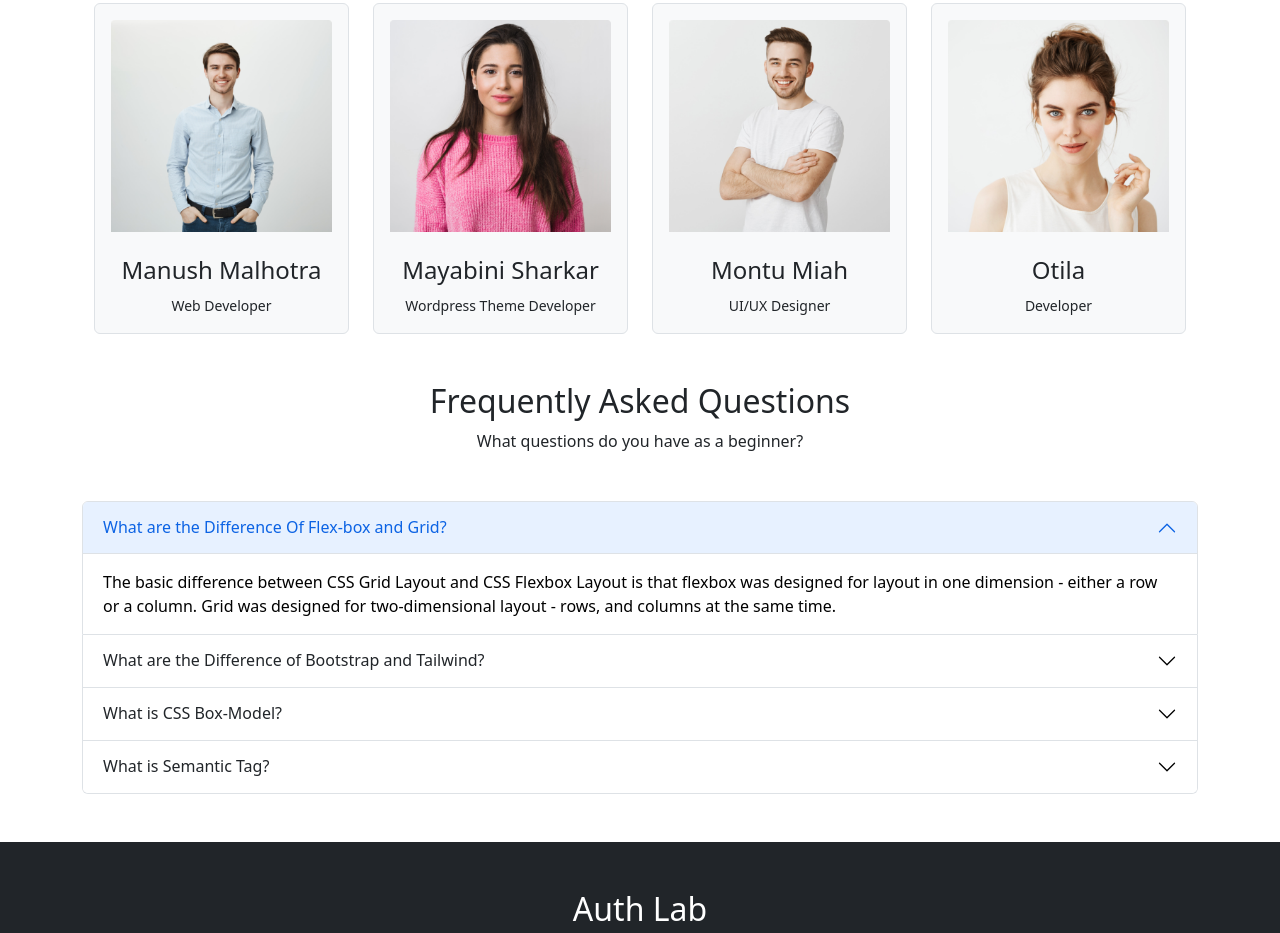
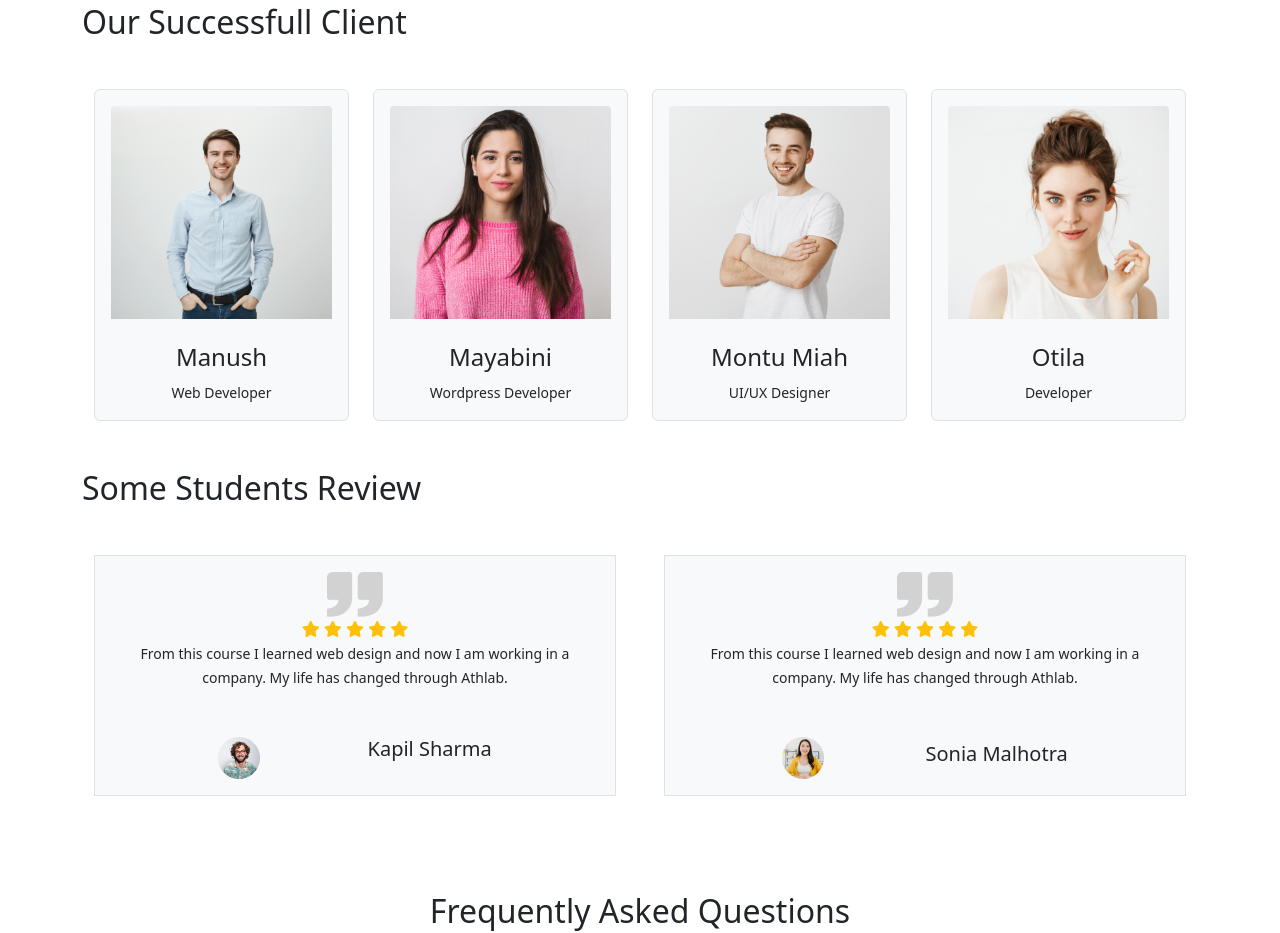
Before and after one commit to sayedsafi2000/Assignment-2, a plain HTML site: page index.html in a window 1280 px wide. Shown: the part 2693-3626 px from the top of the page. Drawn offline with nearby package versions, Linux system fonts and the light colour scheme.

Commit message:
finishing

```diff
--- a/index.html
+++ b/index.html
@@ -8,6 +8,7 @@
     <link href="https://cdn.jsdelivr.net/npm/bootstrap@5.2.0/dist/css/bootstrap.min.css" rel="stylesheet"
         integrity="sha384-gH2yIJqKdNHPEq0n4Mqa/HGKIhSkIHeL5AyhkYV8i59U5AR6csBvApHHNl/vI1Bx" crossorigin="anonymous">
     <script src="https://kit.fontawesome.com/43a19712b1.js" crossorigin="anonymous"></script>
+    <link rel="stylesheet" href="style.css">
 </head>
 
 <body>
@@ -147,7 +148,7 @@
                     </div>
                     <div class="d-flex flex-column justify-content-center ">
                         <h3 class="text-start">Gamming Development | C#</h3>
-                        <p class="text-start">C# Programming – Unity Game Development Certification (Coursera) </p>
+                        <p class="text-start">C# Programming Unity Game Development Certification (Coursera) </p>
                         <small class="text-start fw-bold">Price : 20$</small>
                     </div>
                 </div>
@@ -174,7 +175,7 @@
                 </div>
             </div>
             <div>
-                <button class="btn btn-info text-white w-25 py-2 mt-4 mb-4 w-25">See More Courses</button>
+                <button class="btn btn-info text-white  py-2 mt-4 mb-4 ">See More Courses</button>
             </div>
 
         </div>
@@ -237,21 +238,22 @@
     <!-- End This Sectioon -->
 
     <!-- Successfull Students  -->
-    <section class="container">
+    <section class="container mt-5">
+        <h2 class="mb-5">Our Successfull Client</h2>
         <div class="container text-center" id="Success">
             <div class="row g-4">
                 <div class="col-12 col-md-6 col-lg-3 ">
                     <div class="p-3 border bg-light rounded-2">
                         <img class="img-fluid" src="images/student/student-1.png" alt="">
-                        <h4 class="mt-4">Manush Malhotra</h4>
+                        <h4 class="mt-4">Manush</h4>
                         <small>Web Developer</small>
                     </div>
                 </div>
                 <div class="col-12 col-md-6 col-lg-3 ">
                     <div class="p-3 border bg-light rounded-2">
                         <img class="img-fluid" src="images/student/student-2.png" alt="">
-                        <h4 class="mt-4">Mayabini Sharkar</h4>
-                        <small>Wordpress Theme Developer</small>
+                        <h4 class="mt-4">Mayabini </h4>
+                        <small>Wordpress Developer</small>
                     </div>
                 </div>
                 <div class="col-12 col-md-6 col-lg-3 ">
@@ -271,8 +273,58 @@
             </div>
         </div>
     </section>
+    <!-- feedback  -->
+    <section class="container mt-5">
+        <h2>Some Students Review</h2>
+        <div class="container overflow-hidden text-center my-5">
 
+            <div class="row gx-5">
+                <div class="col-12 col-md-12 col-lg-6 mb-5">
+                    <div class="p-3 border bg-light">
+                        <img src="images/comma.png" alt="">
+                        <div>
+                            <i class="fa-solid fa-star text-warning"></i>
+                            <i class="fa-solid fa-star text-warning"></i>
+                            <i class="fa-solid fa-star text-warning"></i>
+                            <i class="fa-solid fa-star text-warning"></i>
+                            <i class="fa-solid fa-star text-warning"></i>
+                        </div>
+                        <small>
+                            From this course I learned web design and now I am working in a company. My life has changed
+                            through Athlab.
+                        </small>
+                        <div class="d-flex justify-content-evenly mt-5">
+                            <img src="images/student/student-5.png" alt="">
+                            <h5>Kapil Sharma</h5>
+                        </div>
 
+                    </div>
+                </div>
+                <div class="col-12 col-md-12 col-lg-6">
+                    <div class="p-3 border bg-light">
+                        <img src="images/comma.png" alt="">
+                        <div>
+                            <i class="fa-solid fa-star text-warning"></i>
+                            <i class="fa-solid fa-star text-warning"></i>
+                            <i class="fa-solid fa-star text-warning"></i>
+                            <i class="fa-solid fa-star text-warning"></i>
+                            <i class="fa-solid fa-star text-warning"></i>
+                        </div>
+                        <small>
+                            From this course I learned web design and now I am working in a company. My life has changed
+                            through Athlab.
+                        </small>
+                        <div class="d-flex justify-content-evenly mt-5 align-items-center">
+                            <img src="images/student/student-6.png" alt="">
+                            <h5>Sonia Malhotra</h5>
+                        </div>
+
+                    </div>
+                </div>
+            </div>
+        </div>
+    </section>
+    <!-- feedback  end-->
     <!-- Successfull Students end -->
 
 
@@ -351,7 +403,26 @@
         </div>
     </section>
     <!-- End Question Section  -->
+    <!-- For Bonuse Marks  -->
+    <section class="container ">
+        <div class="d-none d-md-none d-lg-block d-flex">
+            <div class="my-5 text-center">
+                <h1 class="fw-bold">Trusted by over 800+ companies</h1>
+            </div>
+            <div class="mb-5 text-center d-flex justify-content-between align-items-center">
+                <img class=" company " src="images/company/company-1.png" alt="">
+                <img class="company " src="images/company/company-2.png" alt="">
+                <img class=" company " src="images/company/company-3.png" alt="">
+                <img class=" company " src="images/company/company-4.png" alt="">
+                <img class=" company " src="images/company/company-5.png" alt="">
+                <img class=" company " src="images/company/company-6.png" alt="">
+            </div>
+        </div>
 
+    </section>
+
+
+    <!-- For Bonuse Marks end -->
 
     <!-- Footer Start  -->
     <footer class="container-fluid bg-dark p-5" id="footer">
--- /dev/null
+++ b/style.css
@@ -0,0 +1,4 @@
+.company {
+    height: 30px;
+    width: 100px;
+}
```
